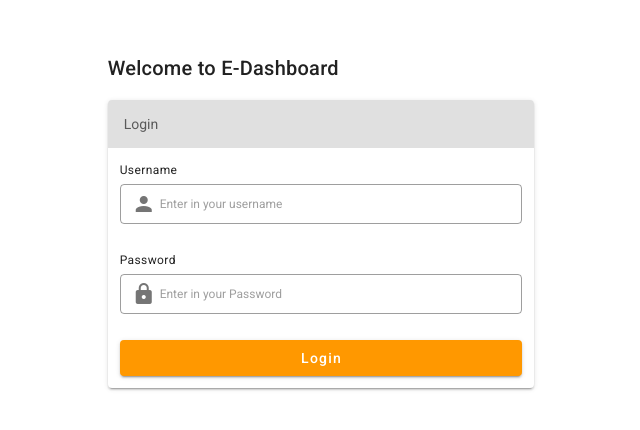
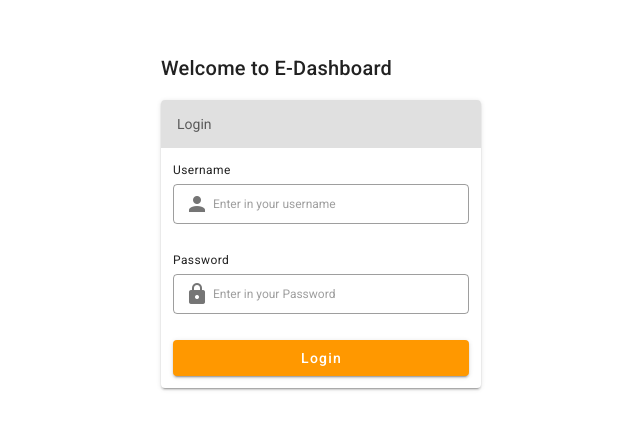
Before and after one commit to backendpapa/edashboard, a Vue app: page / in a window 1280 px wide. Shown: the part 180-610 px from the top of the page, without its empty margins (319-959 px from the left). Built offline with nearby package versions, Linux system fonts and the light colour scheme.

Commit message:
make it better

```diff
--- a/src/views/Login.vue
+++ b/src/views/Login.vue
@@ -1,7 +1,7 @@
 <template>
   <div class="">
      <v-row no-gutters align="center" justify="center" style="height:100vh">
-       <v-col cols="8" sm="10" md="10" xl="4" lg="4">
+       <v-col cols="8" sm="10" md="10" xl="3" lg="3">
          <p class="text-h6">Welcome to E-Dashboard</p>
          <v-card  >
            <v-subheader class="grey lighten-2">
```
